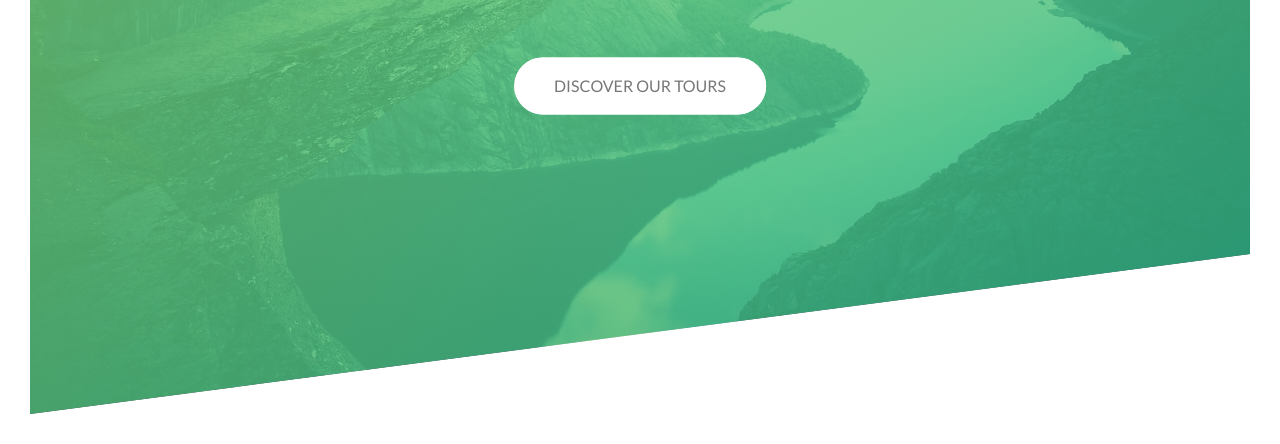
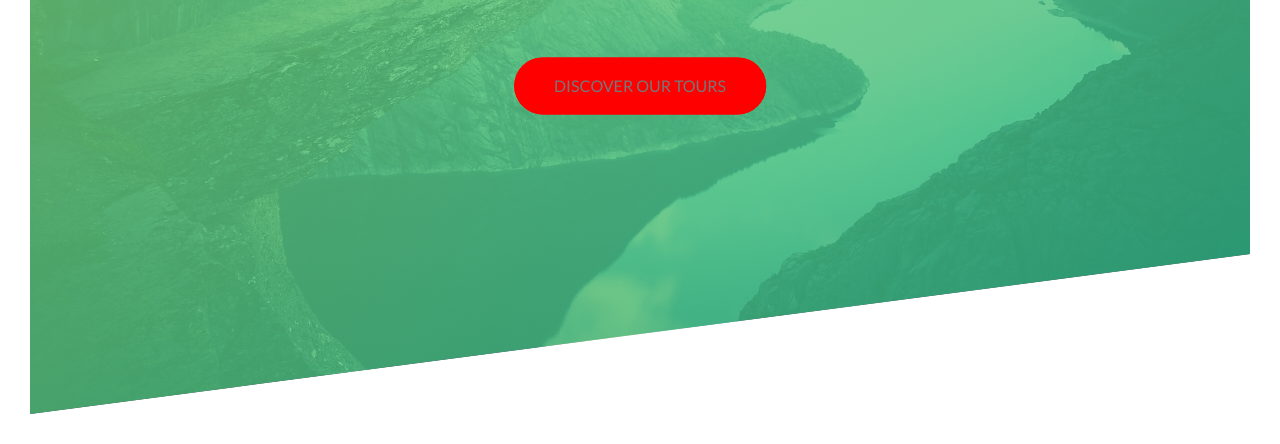
Before and after one commit to Rahul987725800/Natours, a website: page index.html in a window 1280 px wide. Shown: the part 376-820 px from the top of the page. Drawn offline with Linux system fonts and the light colour scheme.

Commit message:
Color changed

```diff
--- a/sass/abstracts/_variables.scss
+++ b/sass/abstracts/_variables.scss
@@ -2,5 +2,5 @@ $color-primary: #55c57a;
 $color-primary-light: #7ed56f;
 $color-primary-dark: #28b485;
 $color-grey-dark: #777;
-$color-white: #fff;
+$color-white: red;
 $color-black: #000;
```
Also changed, not shown: sass/main.css, 1 other file.
